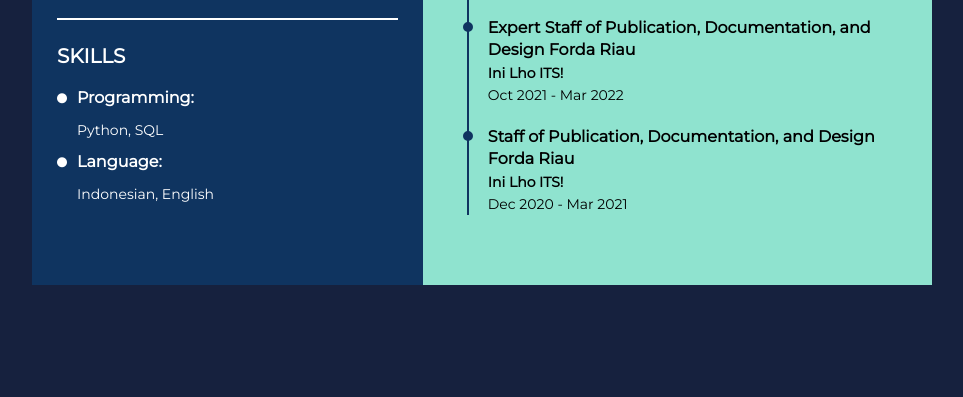
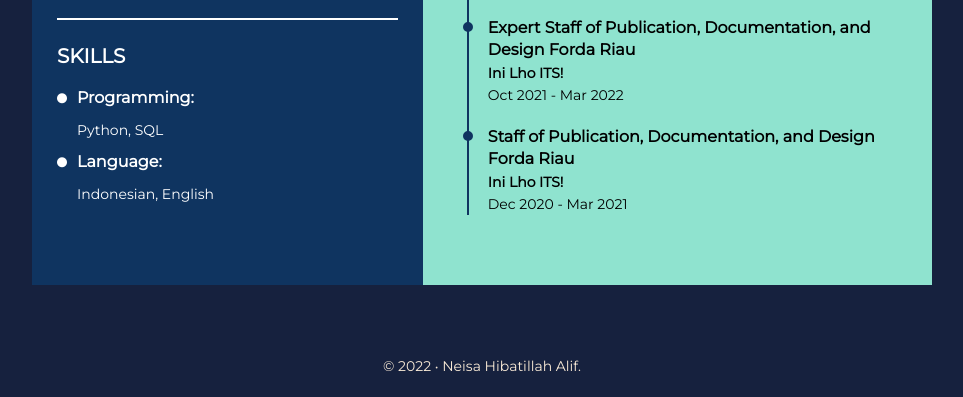
Before and after one commit to nekoniiiii/pweb-cv, a plain HTML site: page index.html in a window 1280 px wide. Shown: the part 919-1316 px from the top of the page, without its empty margins (158-1121 px from the left). Before the commit the page ends 1254 px from the top, so only its background shows below. Drawn offline with Linux system fonts and the light colour scheme.

Commit message:
add footer

```diff
--- a/index.html
+++ b/index.html
@@ -2,7 +2,7 @@
 <html lang="en">
 
 <head>
-    <title>CV</title>
+    <title>Neisa Hibatillah Alif - CV</title>
     <meta charset="UTF-8">
     <meta name="viewport" content="width=device-width, initial-scale=1.0">
     <link rel="stylesheet" href="style.css">
@@ -205,6 +205,9 @@
         </div>
     </div>
 </div>
+<div class="footer">
+    &copy; 2022 ‧ Neisa Hibatillah Alif.
+</div>
 </body>
 
 </html>
--- a/style.css
+++ b/style.css
@@ -245,3 +245,11 @@ a:active {
   height: 115px;
   background: #0F3460;
 }
+
+.footer{
+    font-weight: 500;
+    font-size: 14px;
+    color: antiquewhite;
+    text-align: center;
+    padding: 20px 0;
+}
```
